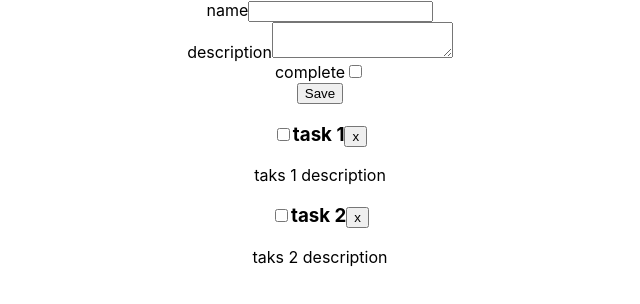
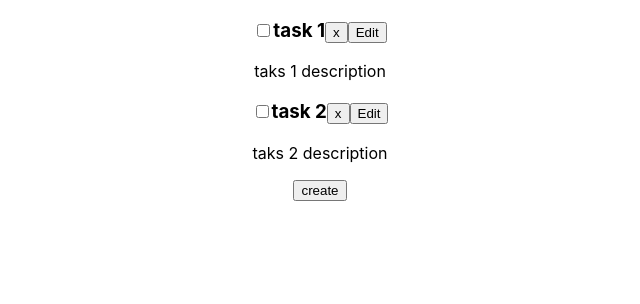
Before and after one commit to Jorge-Pelcastre/todo, a React (Create React App) app: page / in a window 1280 px wide. Shown: the top 304 px of the page, without its empty margins (320-960 px from the left). Built offline with nearby package versions, Linux system fonts and the light colour scheme.

Commit message:
update task

```diff
--- a/src/App.js
+++ b/src/App.js
@@ -1,11 +1,9 @@
 import './App.css';
-import TaskForm from './components/TaskForm';
 import TasksList from './components/TasksList';
 
 function App() {
   return (
     <div className="App">
-      <TaskForm />
       <TasksList />
     </div>
   );
--- a/src/components/Task.js
+++ b/src/components/Task.js
@@ -1,22 +1,34 @@
+import React, { useState } from 'react';
 import { useDispatch } from "react-redux";
 import { deleteTask } from "../features/tasks/taskSlice";
+import TaskForm from './TaskForm';
 
-function Task({id, title, description, complete}) {
+function Task({ id, title, description, complete }) {
     const dispatch = useDispatch();
+    const [edit, setEdit] = useState(false);
 
     const handleDelete = (id) => {
         dispatch(deleteTask(id));
     }
+
     return (
         <div>
+            {edit
+                ? <TaskForm data={{ id, title, description, complete }} close={() => setEdit(false)} />
+                : (
+                    <>
                         <h3>
-                <input type='checkbox' value={complete}/>
+                            <input type='checkbox' value={complete} />
                             {title}
                             <button onClick={e => handleDelete(id)}>x</button>
+                            <button onClick={e => setEdit(true)}>Edit</button>
                         </h3>
                         <p>
                             {description}
                         </p>
+                    </>
+                )
+            }
         </div>
     );
 }
--- a/src/components/TaskForm.js
+++ b/src/components/TaskForm.js
@@ -1,43 +1,53 @@
 import React, { useState } from 'react';
 import { useDispatch } from 'react-redux';
-import { addTask } from '../features/tasks/taskSlice';
-import { v4 as uuid} from 'uuid';
+import { addTask, updateTask } from '../features/tasks/taskSlice';
+import { v4 as uuid } from 'uuid';
 
-function TaskForm() {
+function TaskForm({ data, close }) {
     const [task, setTask] = useState({
-        title: '',
-        description: '',
-        complete: false
+        title: data?.title ?? '',
+        description: data?.description ?? '',
+        complete: data?.complete ?? false
     });
 
     const dispatch = useDispatch();
 
-    const handleInput = ({target}) => {
-        const {name, value} = target;
-        setTask(task => ({...task, [name]: value}));
+    const handleInput = ({ target }) => {
+        const { name, value } = target;
+        setTask(task => ({ ...task, [name]: value }));
     }
 
     const handleSubmit = (e) => {
         e.preventDefault();
-        dispatch(addTask({...task, id: uuid()}));
+        if (data.id !== undefined) {
+            dispatch(updateTask({ ...task, id: data.id }));
+        } else {
+            dispatch(addTask({ ...task, id: uuid() }));
+        }
+        close();
+    }
+
+    const handleClose = () => {
+        close();
     }
 
     return (
         <form onSubmit={handleSubmit}>
             <div>
                 <label>name</label>
-                <input name="title" onInput={handleInput}/>
+                <input name="title" onInput={handleInput} defaultValue={task.title} />
             </div>
             <div>
                 <label>description</label>
-                <textarea name="description" onInput={handleInput}></textarea>
+                <textarea name="description" onInput={handleInput} defaultValue={task.description}></textarea>
             </div>
             <div>
                 <label>complete</label>
-                <input name="complete" type="checkbox" onInput={handleInput}/>
+                <input name="complete" type="checkbox" defaultChecked={task.complete} onInput={handleInput} />
             </div>
             <div>
                 <button type="submit">Save</button>
+                <button type="button" onClick={handleClose}>Cancel</button>
             </div>
         </form>
     );
--- a/src/components/TasksList.js
+++ b/src/components/TasksList.js
@@ -1,13 +1,19 @@
+import React, { useState } from 'react';
 import { useSelector } from 'react-redux';
 import Task from './Task';
+import TaskForm from './TaskForm';
 
 function TasksList() {
     const tasks = useSelector(state => state.tasks);
+    const [create, setCreate] = useState(false);
 
     return (
         <div>
             {tasks.map(({id, title, description, complete}) =>
             <Task key={id} id={id} title={title} description={description} complete={complete}/>)}
+            {create
+                ? <TaskForm close={() => setCreate(false)}/>
+                : <button type='button' onClick={() => setCreate(true)}>create</button>}
         </div>
     );
 }
--- a/src/features/tasks/taskSlice.js
+++ b/src/features/tasks/taskSlice.js
@@ -23,14 +23,20 @@ export const taskSlice = createSlice({
             state.push(action.payload);
         },
         deleteTask: (state, action) => {
-            console.log(action);
             const index = state.findIndex(task => task.id === action.payload);
             if(index !== -1) {
-                state = state.splice(index, 1);
+                state.splice(index, 1);
+            }
+        },
+        updateTask: (state, action) => {
+            const index = state.findIndex(task => task.id === action.payload.id);
+            console.log(action.payload.id);
+            if(index !== -1) {
+                state.splice(index, 1, action.payload);
             }
         }
     }
 })
 
-export const  { addTask, deleteTask } = taskSlice.actions;
+export const  { addTask, deleteTask, updateTask } = taskSlice.actions;
 export default taskSlice.reducer;
```
Lines whose indentation alone changed are shown as unchanged.
